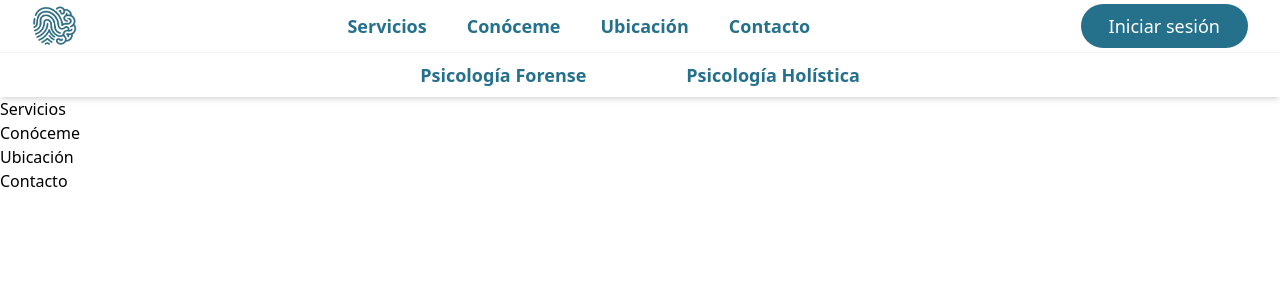
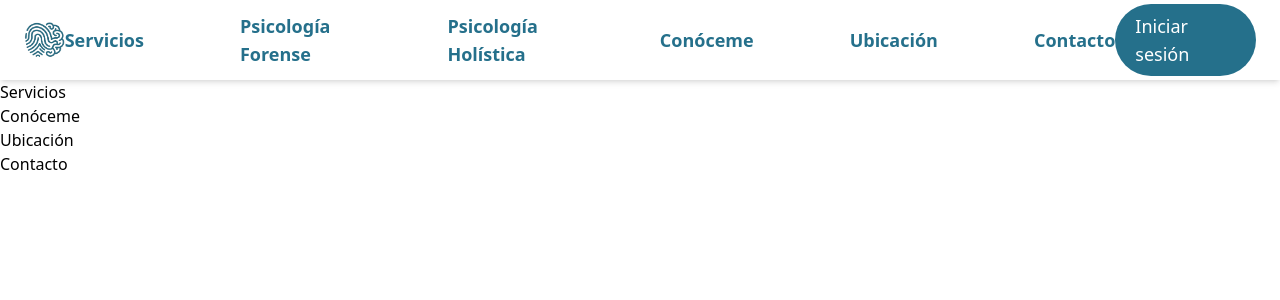
Before and after one commit to nayenay/web-psicologo, a Next.js app: page / in a window 1280 px wide. Shown: the top 300 px of the page. Built offline with nearby package versions, Linux system fonts and the light colour scheme.

Commit message:
chore: navbar finished

```diff
--- a/src/components/layout/Navbar.tsx
+++ b/src/components/layout/Navbar.tsx
@@ -19,6 +19,14 @@ const specialtyItems = [
     { label: "Psicología Holística", href: "/holistica" },
 ];//con esto los puedo recorrer con .map() sin repetir código
 
+const navigationItems = [
+    menuItems[0],          // Servicios
+    ...specialtyItems,
+    menuItems[1],          // Conóceme
+    menuItems[2],          // Ubicación
+    menuItems[3],          // Contacto
+];
+
 /* Crear componente */
 export default function Navbar() {
     const pathname = usePathname();
@@ -27,20 +35,21 @@ export default function Navbar() {
     const handleScroll = () => {
         setScrolled(window.scrollY > 40);// cantidad de pixeles que el usuario ha bajado
     };
-
     window.addEventListener("scroll", handleScroll);
     return () => {
         window.removeEventListener("scroll", handleScroll);
     };
-
     }, []);
+    //ocupo una variable para identificar los dos tipos de link del arreglo compuesto
 
     return (   //estructura principal
+
     <header
         className={`sticky top-0 z-50 bg-white transition-all duration-300 ${
             scrolled ? "shadow-lg" : "shadow-md"
         }`}>
-        <Container>
+
+        <div className="max-w-screen-2xl mx-auto px-6">
         <div
         className={`flex items-center justify-between transition-all duration-300 ${
         scrolled ? "py-0.5" : "py-1"
@@ -50,27 +59,43 @@ export default function Navbar() {
                     src="/images/logo.png"
                     alt="Logo Psicólogo Manuel Carrillo"
                     width={45}
-                    height={0}
+                    height={10}
                     priority
                 />
 
 
             </Link>
-            <nav className="flex items-center gap-10">
-                {menuItems.map((item) => (
-                    <Link  key={item.label}  href={item.href}
 
-                    className="text-[var(--primary)] text-lg font-bold transition-all duration-300 hover:text-[var(--accent)] "
-                    >
-                    {item.label}
-                    </Link>
-                ))}
+            <nav className="flex items-center gap-24">
+                {navigationItems.map((item) => {
+
+                    const isSpecialty = item.href.startsWith("/");
+
+                    return (
+                        <Link
+                            key={item.label}
+                            href={item.href}
+                            className={`text-lg font-bold transition-all duration-300 ${
+                                isSpecialty
+                                    ? pathname === item.href
+                                        ? "text-[var(--accent)] border-b-2 border-[var(--accent)]"
+                                        : "text-[var(--primary)] hover:text-[var(--accent)]"
+                                    : "text-[var(--primary)] hover:text-[var(--accent)]"
+                            }`}
+                        >
+                            {item.label}
+                        </Link>
+                    );
+                })}
             </nav>
+
+
+
             <Link href="/login"
                 className="
                     bg-[var(--primary)]
                     text-white
-                    px-7
+                    px-5
                     py-2
                     text-lg
                     rounded-full
@@ -86,26 +111,14 @@ export default function Navbar() {
 
             </Link>
         </div>
-        </Container>
-        <div className="border-t border-gray-100">
-            <Container>
-            <div className="flex justify-center items-center gap-25 py-2">
-                {specialtyItems.map((item) => (
-                    <Link  key={item.label}  href={item.href}
+        </div>
 
-                    className={`text-lg font-bold transition-all duration-300 ${
-                        pathname === item.href
-                            ? "text-[var(--accent)] border-b-2 border-[var(--accent)]"
-                            : "text-[var(--primary)] hover:text-[var(--accent)]"
-                        }`}
-                    >
-                        {item.label}
 
-                    </Link>
-                ))}
-            </div>
-            </Container>
-        </div>
+
+
+
+
+
     </header>
     );
 
```
Also changed, not shown: src/app/layout.tsx (line endings or trailing spaces).
